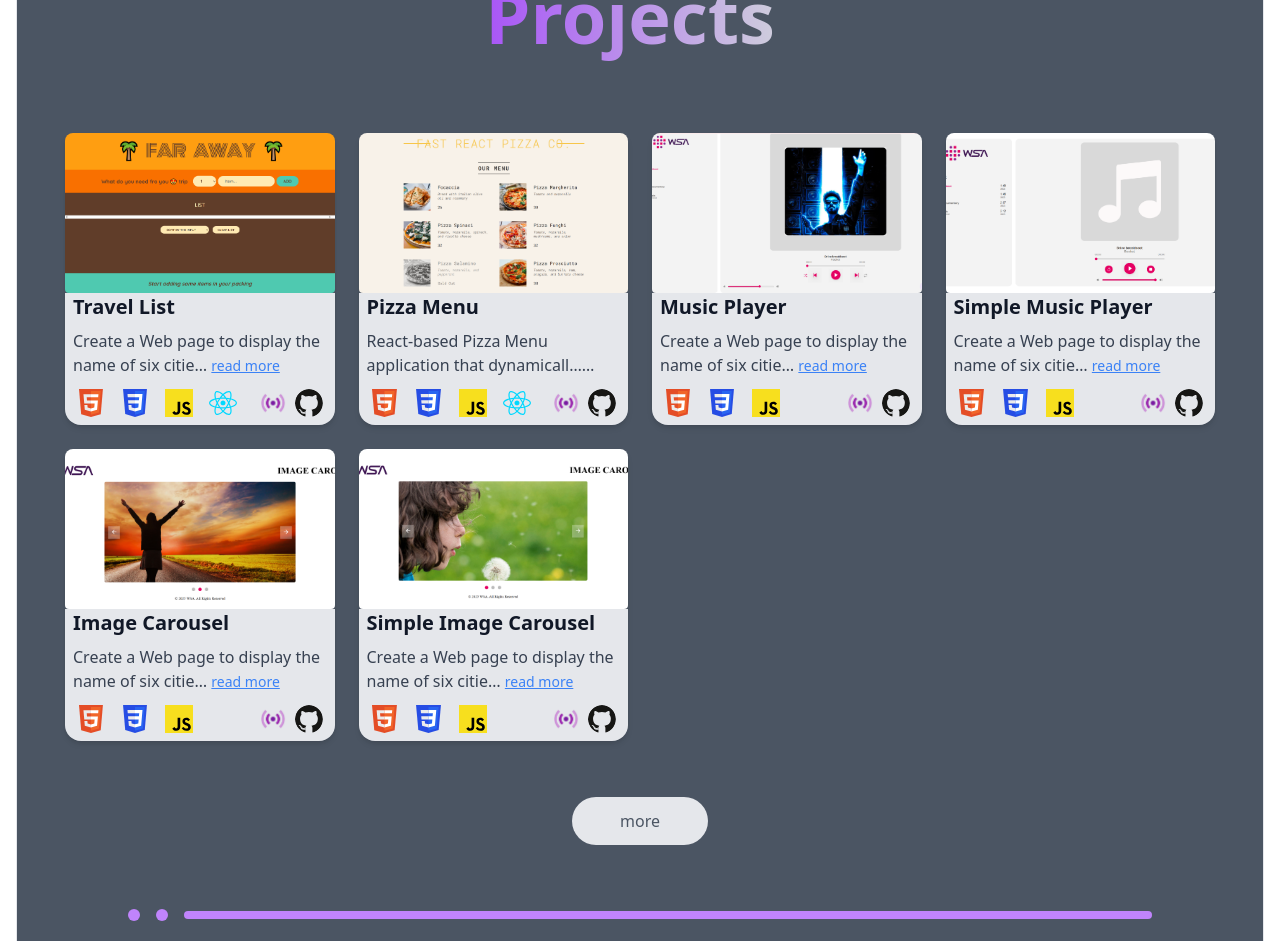
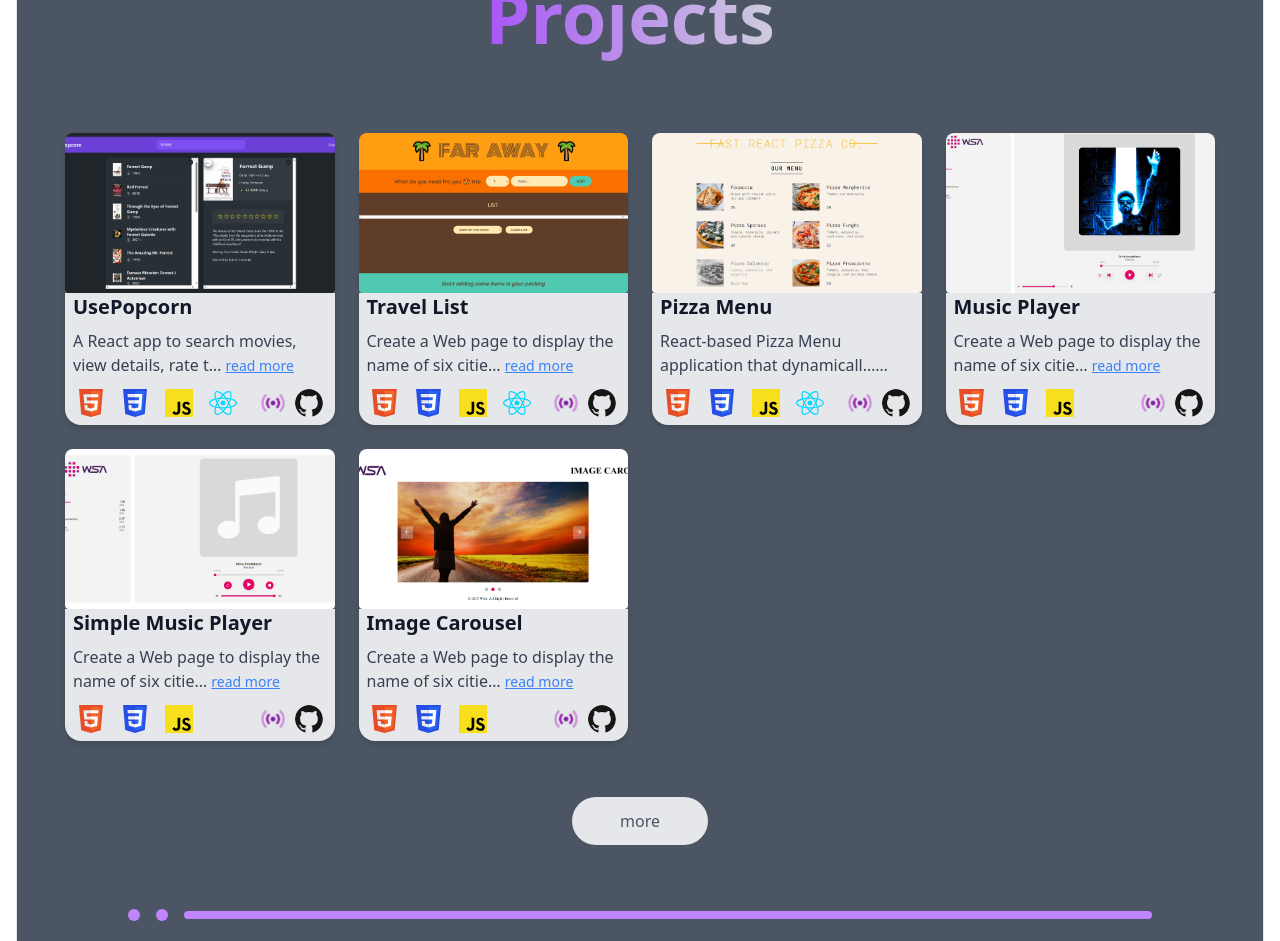
Before and after one commit to KiraCode/my-portfolio, a React (Vite) app: page / in a window 1280 px wide. Shown: the part 1880-2821 px from the top of the page. Built offline with nearby package versions, Linux system fonts and the light colour scheme.

Commit message:
added new react project to the portfolio

```diff
--- a/src/assets/asset.js
+++ b/src/assets/asset.js
@@ -25,6 +25,7 @@ import live from "./technology/live.png";
 // react projects images
 import TravelList from "./projects/travel-list.png";
 import PizzaMenu from "./projects/pizza-menu.png";
+import Usepopcorn from "./projects/usepopcorn.png";
 
 // Javascript projects images
 import Calculator from "./projects/calculator.png";
@@ -136,6 +137,37 @@ export const projects = [
   // MERN Stack Projects
 
   // React Projects
+  {
+    title: "UsePopcorn",
+    category: "React",
+    description:
+      "A React app to search movies, view details, rate them, and add to a personalized watchlist with a responsive user-friendly interface.",
+    image: Usepopcorn,
+    view: {
+      liveLink: "https://kiracode-usepopcorn.netlify.app/",
+      gitLink: "https://github.com/KiraCode/usepopcorn",
+      gitIcon: github,
+      liveIcon: live,
+    },
+    icons: [
+      {
+        name: "Html",
+        src: html,
+      },
+      {
+        name: "Css",
+        src: css,
+      },
+      {
+        name: "Javascript",
+        src: javascript,
+      },
+      {
+        name: "React",
+        src: react,
+      },
+    ],
+  },
   {
     title: "Travel List",
     category: "React",
--- a/src/pages/About.jsx
+++ b/src/pages/About.jsx
@@ -80,11 +80,11 @@ const About = () => {
         </h2>{" "}
         <div className="h-1 w-full bg-gradient-to-r from-white to-purple-400 my-6 rounded" />
         <ul className="list-none text-lg list-inside text-gray-200 space-y-2">
-          <li>
+          {/* <li>
             <strong className="text-purple-300">Note App (MERN):</strong> Built a full-stack notes
             application with user authentication, CRUD features, JWT security,
             and MongoDB storage.
-          </li>
+          </li> */}
           <li>
             <strong className="text-purple-300">Smart Water Meter Dashboard:</strong> Developed a
             Vaadin-based dashboard for monitoring smart meter data from the
```
Also changed, not shown: src/assets/projects/usepopcorn.png (added).
